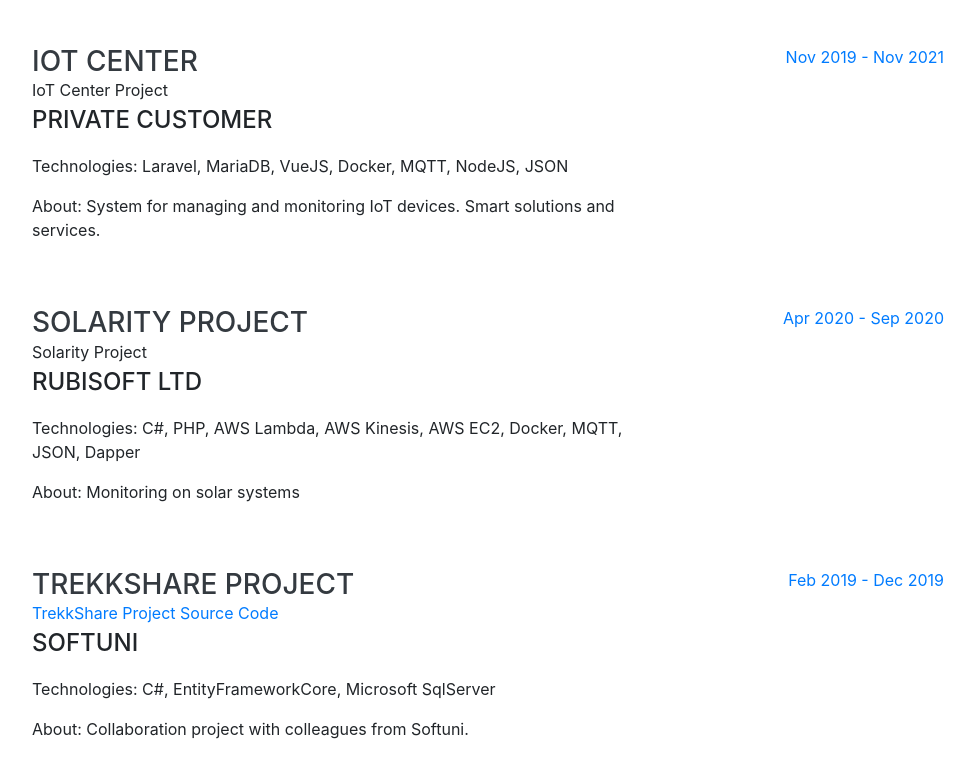
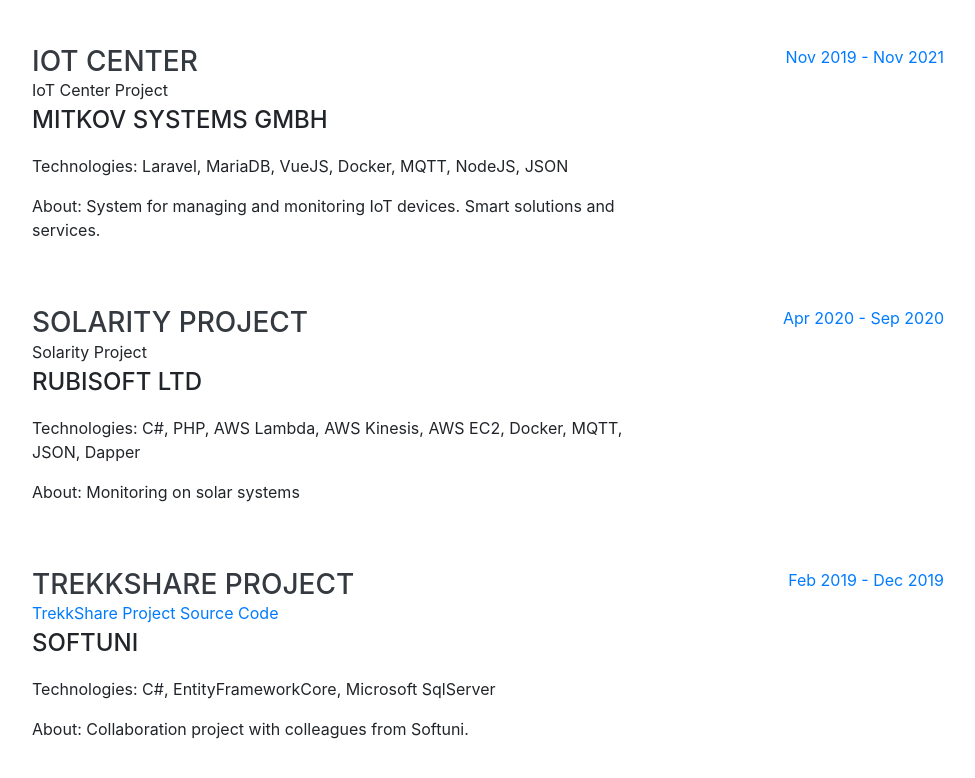
Before and after one commit to SimeonVSimeonov/SimeonVSimeonov.github.io, a website with bundled scripts: page index.html in a window 1280 px wide. Shown: the part 3637-4415 px from the top of the page, without its empty margins (288-1263 px from the left). Built offline with nearby package versions, Linux system fonts and the light colour scheme; a web font is replaced by a local one.

Commit message:
Update index.html

```diff
--- a/index.html
+++ b/index.html
@@ -273,7 +273,7 @@
                 <div class="resume-content">
                     <h3 class="mb-0">IoT Center</h3>
                     <a>IoT Center Project</a>
-                    <div class="subheading mb-3">Private Customer</div>
+                    <div class="subheading mb-3">Mitkov Systems GmbH</div>
                     <p>Technologies: Laravel, MariaDB, VueJS, Docker, MQTT, NodeJS, JSON</p>
                     <p>About: System for managing and monitoring IoT devices. Smart solutions and services.</p>
                 </div>
```
